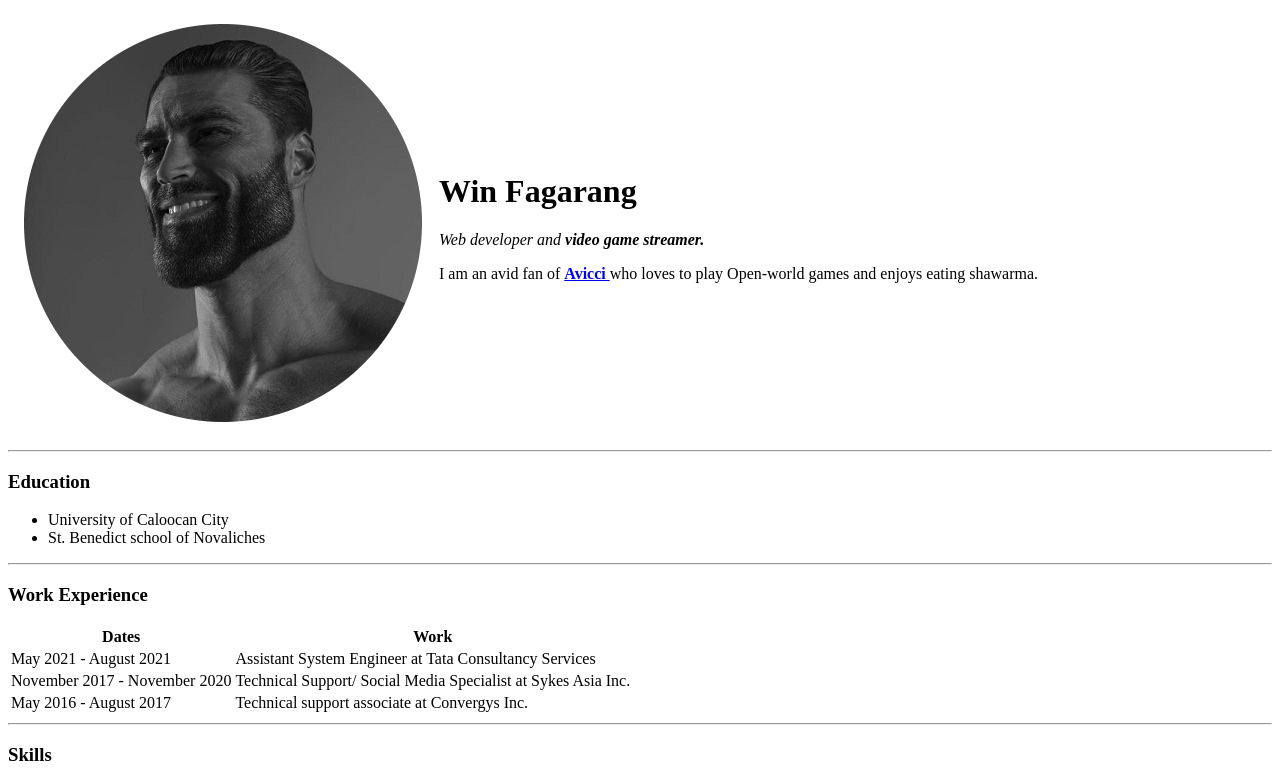
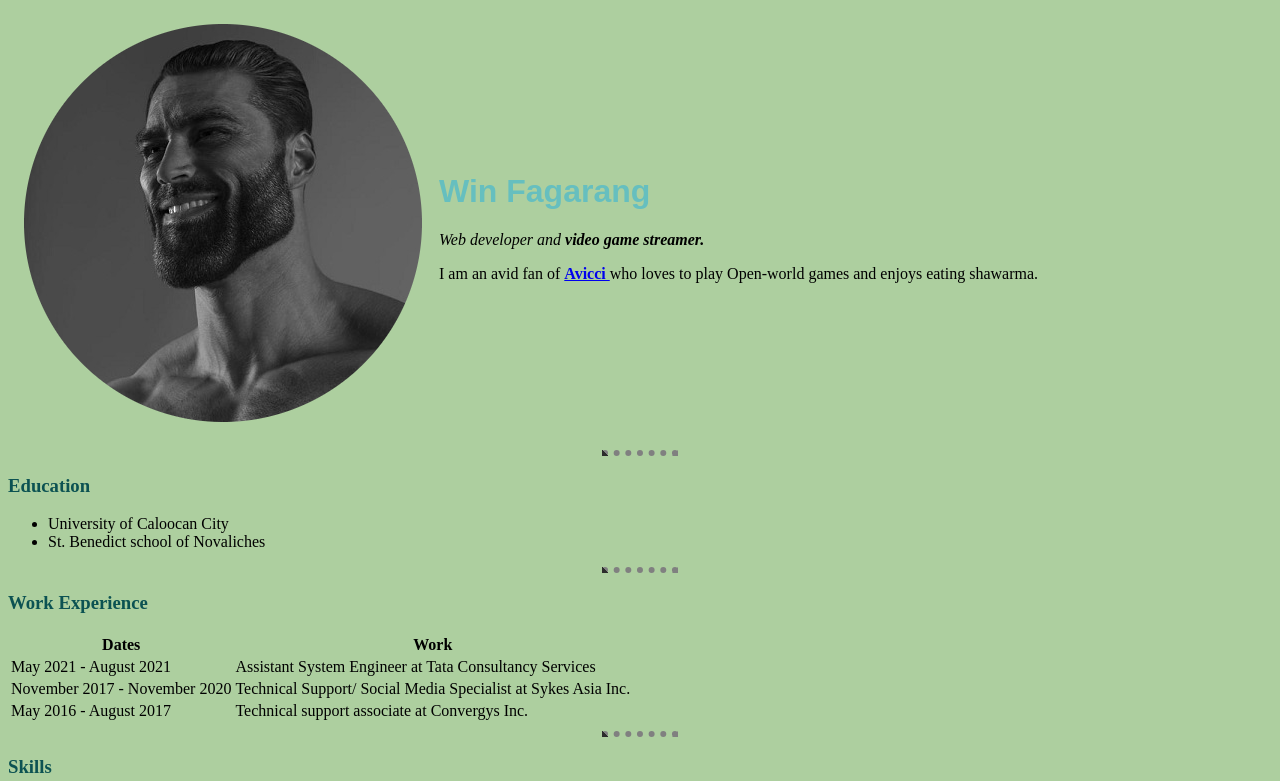
Before and after one commit to Meowinn/CV, a plain HTML site: page index.html in a window 1280 px wide. Shown: the top 781 px of the page. Drawn offline with Linux system fonts and the light colour scheme.

Commit message:
add basic css file

```diff
--- /dev/null
+++ b/css/styles.css
@@ -0,0 +1,22 @@
+body {
+    background-color: #ADCF9F
+  }
+
+
+  hr {
+
+    border-top-style: dotted;
+    border-bottom-style: none;
+    width: 5%;
+    border-color: gray;
+    border-width: 6px;
+  }
+
+  h1 {
+    color: #66BFBF;
+    font-family: Arial, Times, serif;
+  }
+
+  h3 {
+    color: #0c5252;
+  }
--- a/index.html
+++ b/index.html
@@ -4,7 +4,9 @@
 <head>
   <meta charset="utf-8">
   <title>★ Win's website</title>
+  <link rel="stylesheet" href="./css/styles.css">
 </head>
+
 
 <body>
   <table cellspacing="15">
```
Also changed, not shown: Contact.html (+1 -0 lines), hobbies.html (+2 -0 lines).
